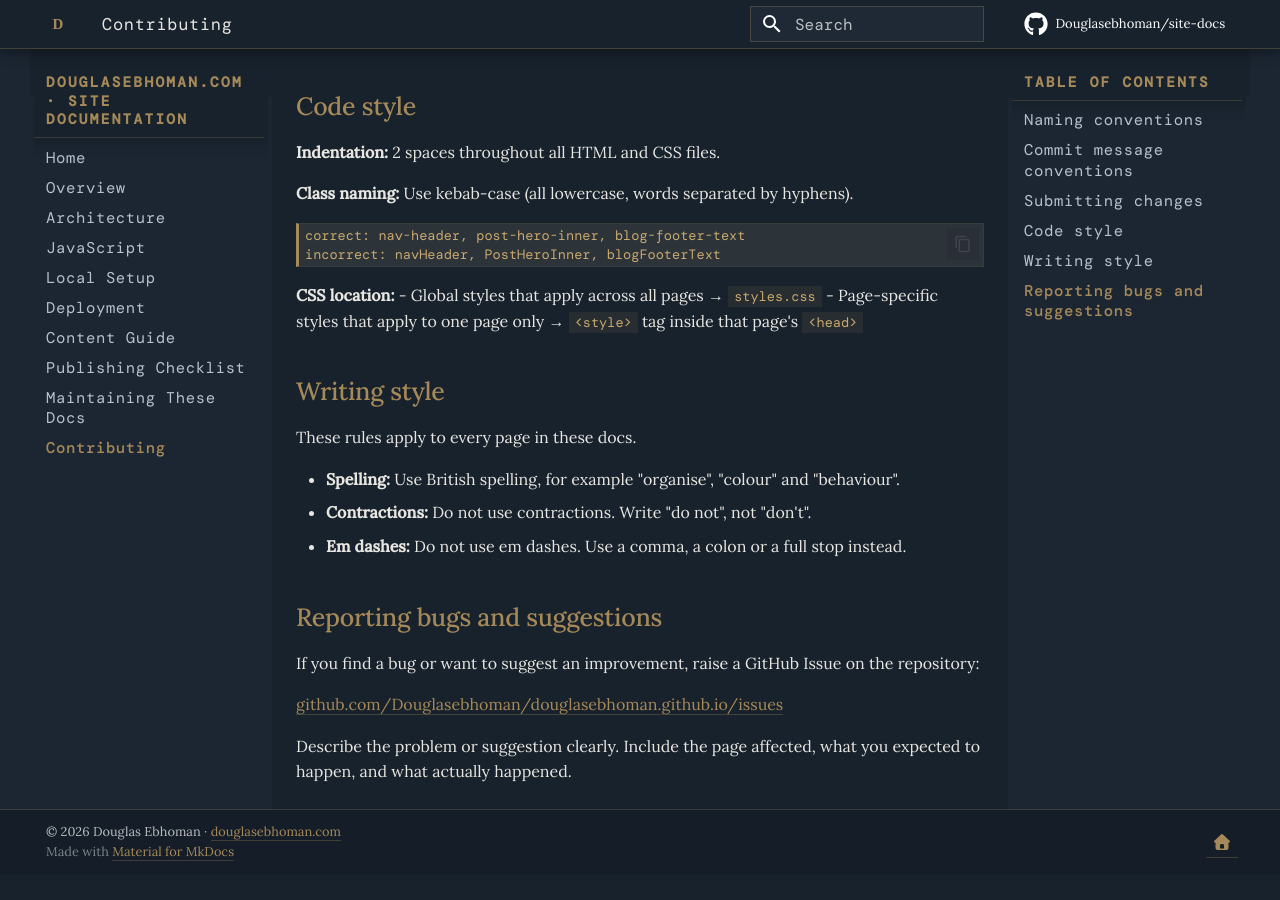
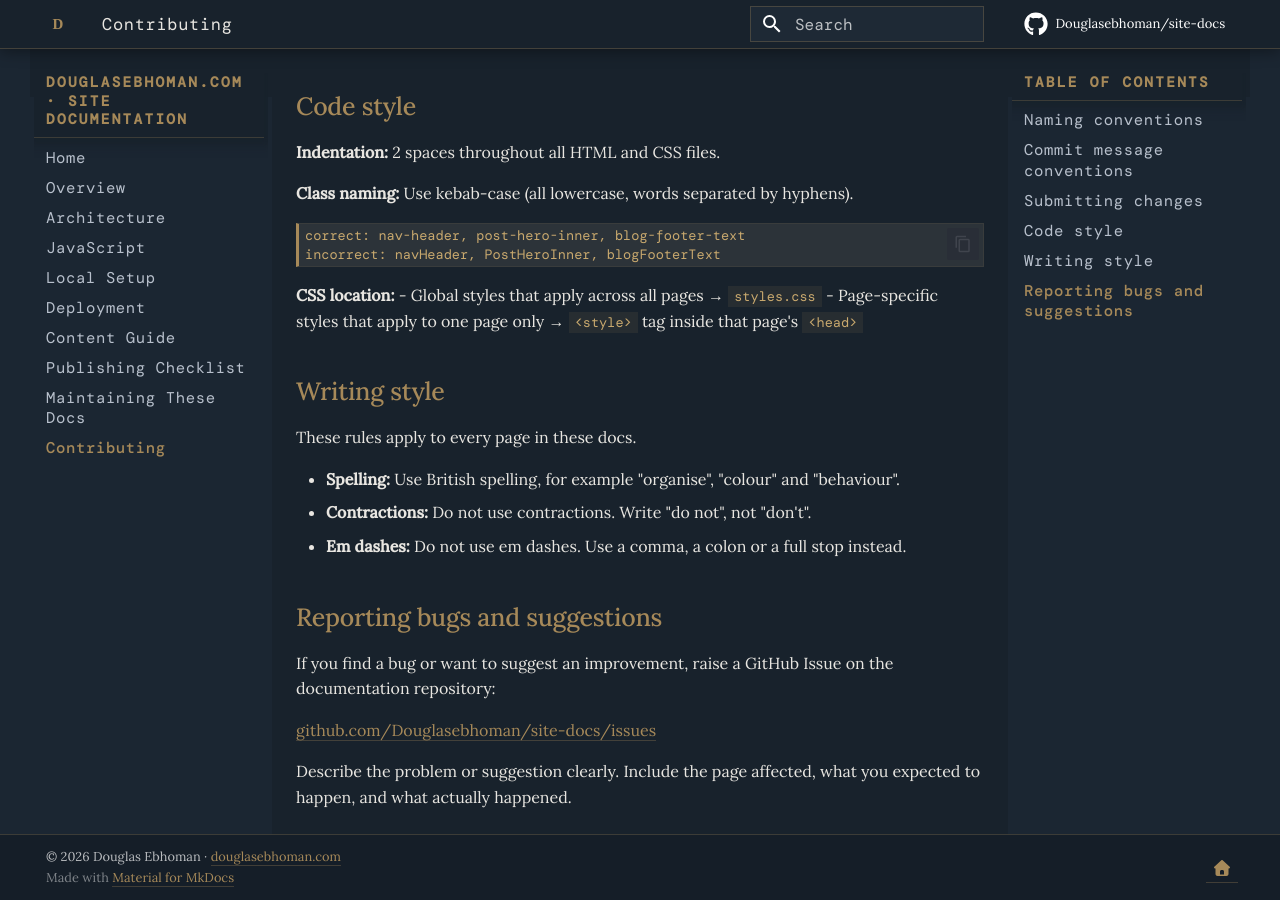
Before and after one commit to Douglasebhoman/site-docs, an MkDocs documentation site: the page built from docs/contributing.md, in a window 1280 px wide and 900 px high, scrolled down 1092 px. Built offline with MkDocs 1.6.1 and Material for MkDocs 9.7.7, drawn with Linux system fonts in a browser that asks for light colours; some web fonts are replaced; comment, search, counter and statistics services are not loaded; before the commit the page ends 1967 px from its top, so only the background shows below that.

Commit message:
docs: route documentation issues to the docs repository

```diff
--- a/docs/contributing.md
+++ b/docs/contributing.md
@@ -57,8 +57,8 @@ These rules apply to every page in these docs.
 
 ## Reporting bugs and suggestions
 
-If you find a bug or want to suggest an improvement, raise a GitHub Issue on the repository:
+If you find a bug or want to suggest an improvement, raise a GitHub Issue on the documentation repository:
 
-[github.com/Douglasebhoman/douglasebhoman.github.io/issues](https://github.com/Douglasebhoman/douglasebhoman.github.io/issues)
+[github.com/Douglasebhoman/site-docs/issues](https://github.com/Douglasebhoman/site-docs/issues)
 
 Describe the problem or suggestion clearly. Include the page affected, what you expected to happen, and what actually happened.
```
